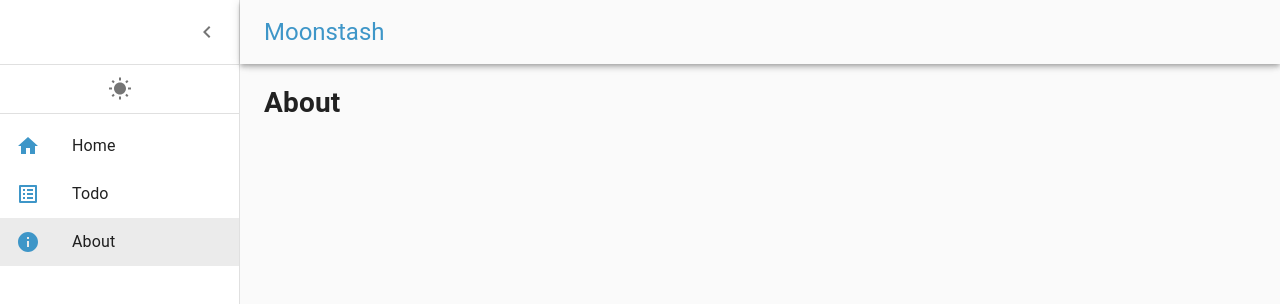
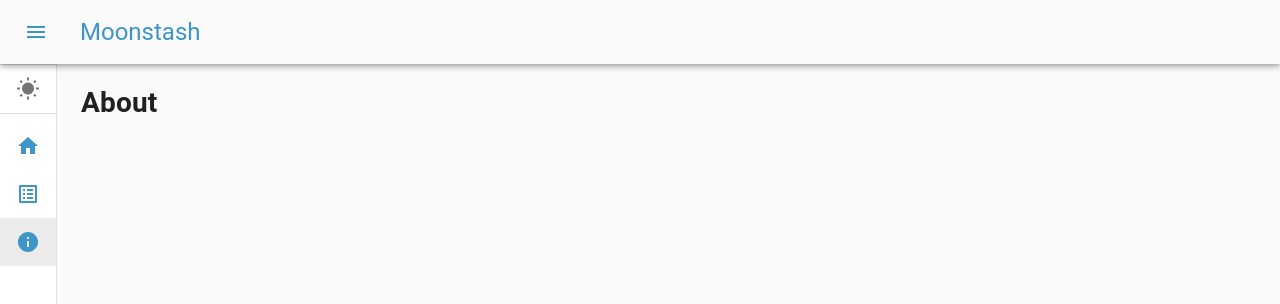
Before and after one commit to marlou-lopez/moonstash, a React (Create React App) app: page /about in a window 1280 px wide. Shown: the top 304 px of the page. Built offline with nearby package versions, Linux system fonts and the light colour scheme.

Commit message:
Adjust margin

```diff
--- a/src/components/Navigation.tsx
+++ b/src/components/Navigation.tsx
@@ -56,7 +56,10 @@ const useStyles = makeStyles((theme: Theme) => createStyles({
     }),
   },
   menuButton: {
-    marginRight: 36,
+    marginRight: 16,
+    [theme.breakpoints.up('sm')]: {
+      marginRight: 20,
+    },
   },
   menuButtonHidden: {
     display: 'none',
@@ -123,7 +126,7 @@ const Navigation: React.FC<NavigationProps> = ({ toggleDarkMode }) => {
   const location = useLocation();
   const { palette: { type }, direction } = useTheme();
 
-  const [openDrawer, setOpenDrawer] = useState(true);
+  const [openDrawer, setOpenDrawer] = useState(false);
 
   const handleOpenDrawer = () => {
     setOpenDrawer(true);
```
